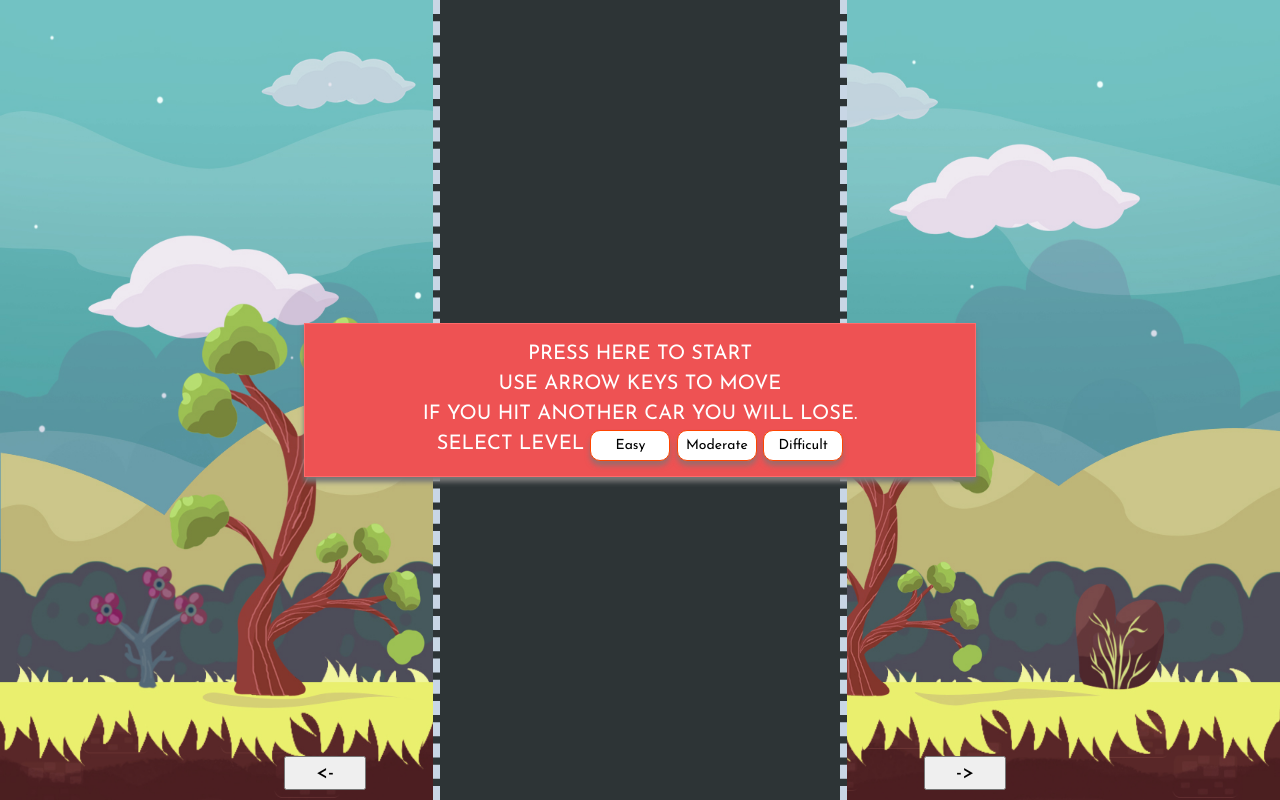
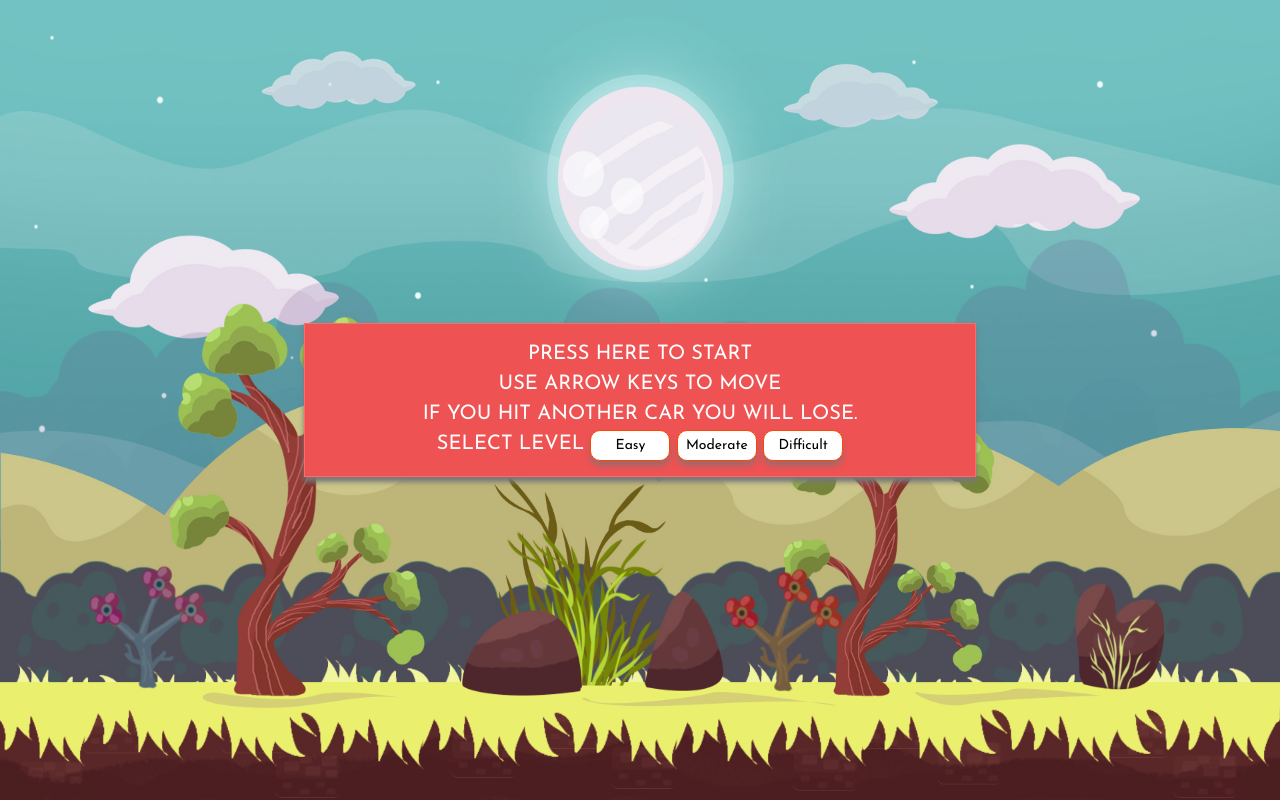
Before and after one commit to AlanPratama/spanca-games, a website: page game/Car-Racer-Vanilla-JS-main/index.html in a window 1280 px wide. Drawn offline with Linux system fonts and the light colour scheme.

Commit message:
Update index.html

```diff
--- a/game/Car-Racer-Vanilla-JS-main/index.html
+++ b/game/Car-Racer-Vanilla-JS-main/index.html
@@ -23,12 +23,6 @@
                 </span>
             </div>
         </div>
-        <div class="gameArea"></div>
-        <div class="konsole">
-            <button class="kiri" id="kiri-button" ondrag="kiri()" onmouseup="kiristop()"><-</button>
-            <button class="kanan" id="kanan-button" onmousedown="kanan()" onmouseup="kananstop()">-></button>
-        </div>
-    </div>
     <script src="gameHandler.js"></script>
 </body>
 </html>
```
